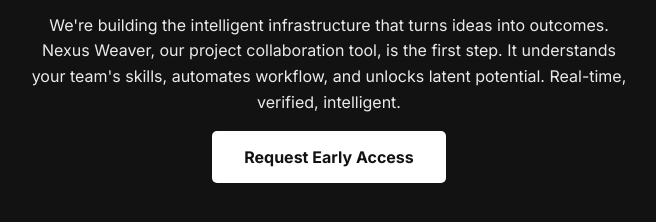
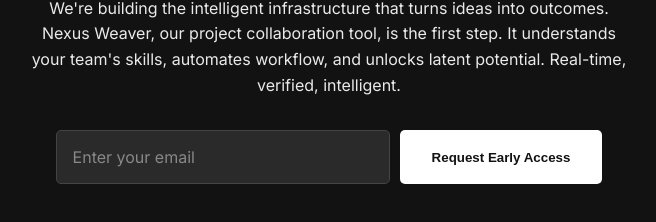
Before and after one commit to Martincho83/nexus-genesis, a plain HTML site: page index .html in a window 1280 px wide. Shown: the part 376-598 px from the top of the page, without its empty margins (311-967 px from the left). Drawn offline with Linux system fonts and the light colour scheme.

Commit message:
feat: Integrate Formspree for email capture

```diff
--- a/index .html
+++ b/index .html
@@ -15,9 +15,10 @@
         <p class="description">
             We're building the intelligent infrastructure that turns ideas into outcomes. Nexus Weaver, our project collaboration tool, is the first step. It understands your team's skills, automates workflow, and unlocks latent potential. Real-time, verified, intelligent.
         </p>
-        <div class="cta-container">
-            <a href="#" class="cta-button">Request Early Access</a>
-        </div>
+        <form class="cta-container" action="https://formspree.io/f/TU_URL_UNICA" method="POST">
+            <input type="email" name="email" class="email-input" placeholder="Enter your email" required>
+            <button type="submit" class="cta-button">Request Early Access</button>
+        </form>
     </main>
 </body>
 </html>
--- a/style.css
+++ b/style.css
@@ -47,3 +47,29 @@ body {
 .cta-button:hover {
     background-color: #CCCCCC;
 }
+
+.cta-container {
+    display: flex;
+    justify-content: center;
+    gap: 10px;
+}
+
+.email-input {
+    background-color: #2a2a2a;
+    border: 1px solid #444;
+    color: #EAEAEA;
+    padding: 1rem;
+    border-radius: 5px;
+    font-family: 'Inter', sans-serif;
+    font-size: 1rem;
+    width: 300px;
+}
+
+.email-input::placeholder {
+    color: #888;
+}
+
+.cta-button {
+    border: none;
+    cursor: pointer;
+}
```
